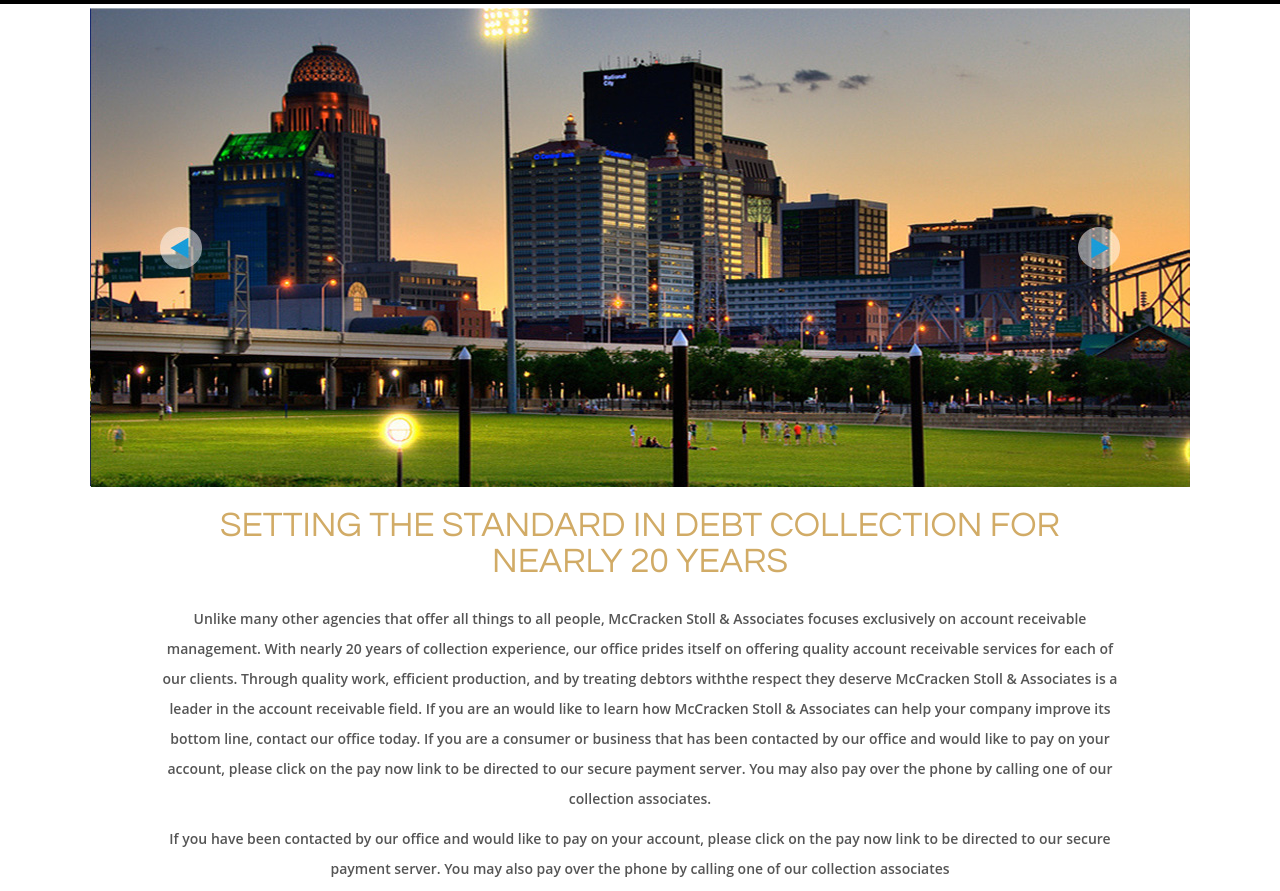
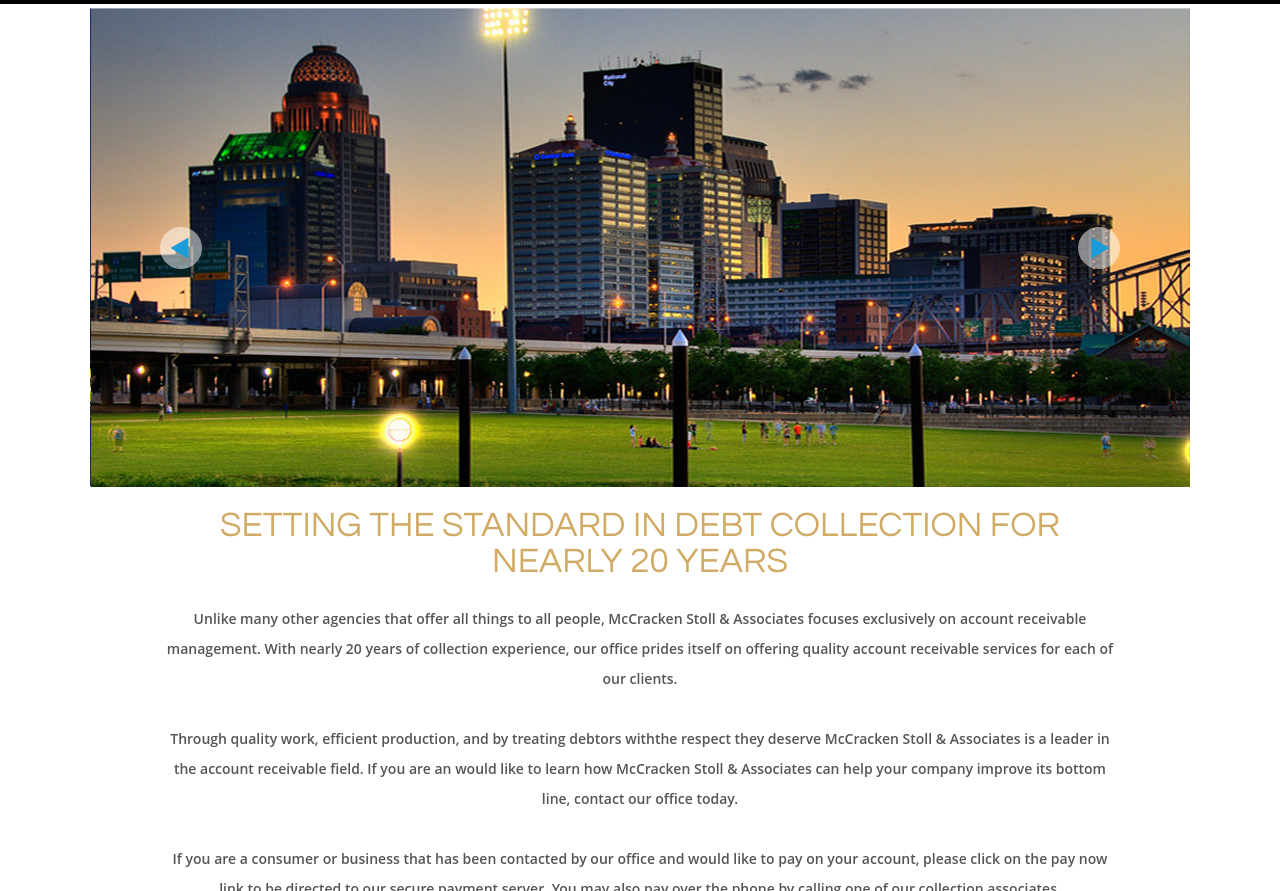
Before and after one commit to baraa272/TestFinal, a plain HTML site: page index.html in a window 1280 px wide. Shown: the part 229-1120 px from the top of the page. Drawn offline with Linux system fonts and the light colour scheme.

Commit message:
new edit

```diff
--- a/index.html
+++ b/index.html
@@ -27,8 +27,8 @@
     <div id="content_box">
     	<div id="heading">SETTING THE STANDARD IN DEBT COLLECTION FOR NEARLY 20 YEARS</div>
         <div id="content">
-        	<p>Unlike many other agencies that offer all things to all people, McCracken Stoll & Associates focuses exclusively on account receivable management. With nearly 20 years of collection experience, our office prides itself on offering quality account receivable services for each of our clients.
-Through quality work, efficient production, and by treating debtors withthe respect they deserve McCracken Stoll & Associates is a leader in the account receivable field.  If you are an would like to learn how McCracken Stoll & Associates can help your company improve its bottom line, contact our office today.
+        	<p>Unlike many other agencies that offer all things to all people, McCracken Stoll & Associates focuses exclusively on account receivable management. With nearly 20 years of collection experience, our office prides itself on offering quality account receivable services for each of our clients.<br><br>
+Through quality work, efficient production, and by treating debtors withthe respect they deserve McCracken Stoll & Associates is a leader in the account receivable field.  If you are an would like to learn how McCracken Stoll & Associates can help your company improve its bottom line, contact our office today. <br><br>
 If you are a consumer or business that has been contacted by our office and would like to pay on your account, please click on the pay now link to be directed to our secure payment server. You may also pay over the phone by calling one of our collection associates.
 </p>
             <p>If you have been contacted by our office and would like to pay on your account, please click on the pay now link to be directed to our
```
